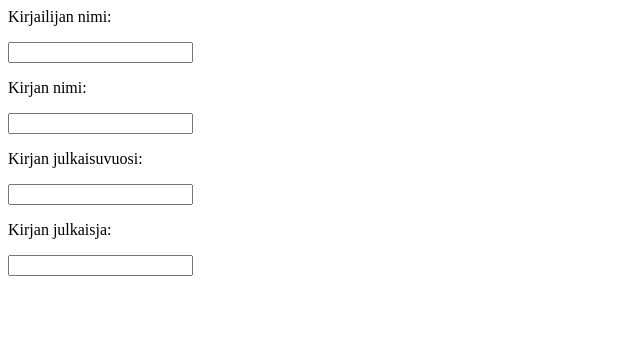
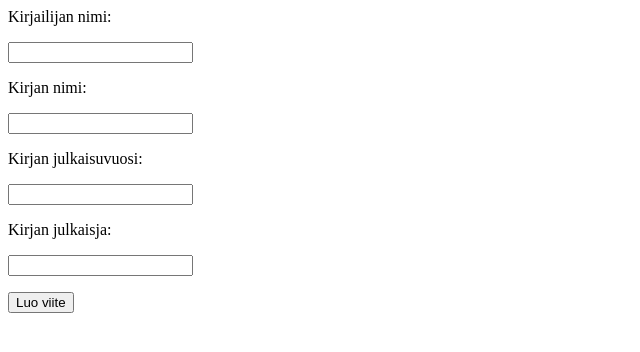
Before and after one commit to Tiiawss/Ohtuminiprojekti, a Flask app: page /form in a window 1280 px wide. Shown: the top 352 px of the page, without its empty margins (0-640 px from the left). Run offline with Flask 2, Linux system fonts and the light colour scheme.

Commit message:
submit nappi lisätty

```diff
--- a/src/app.py
+++ b/src/app.py
@@ -1,6 +1,4 @@
 from flask import Flask
-
+import routes
 
 app = Flask(__name__)
-
-import routes
--- a/src/templates/form.html
+++ b/src/templates/form.html
@@ -7,5 +7,7 @@
     <input type="text" name="title"></p>
     <p>Kirjan julkaisja:</p>
     <input type="text" name="title"></p>
+    <input type="submit" value="Luo viite">
+
 
 </form>
```
